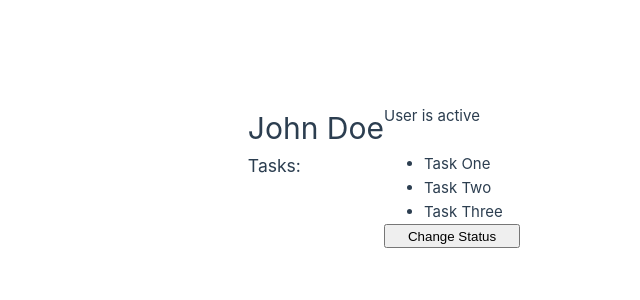
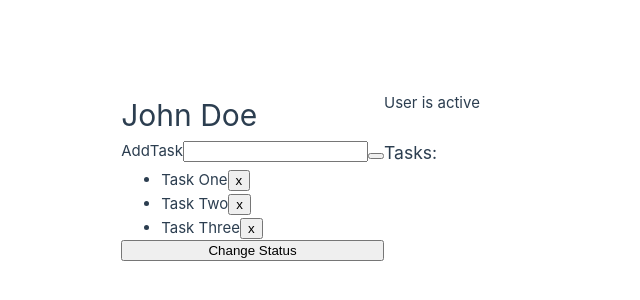
Before and after one commit to Katerina8888/vue-project-katerina, a Vue app: page / in a window 1280 px wide. Shown: the part 224-524 px from the top of the page, without its empty margins (256-896 px from the left). Built offline with nearby package versions, Linux system fonts and the light colour scheme; no server answers.

Commit message:
feat: implement task management with Composition API
- Add form for adding new tasks
- Implement dynamic task addition and deletion
- Fetch initial tasks from API on mount
- Migrate component logic to Composition API

```diff
--- a/src/App.vue
+++ b/src/App.vue
@@ -4,9 +4,17 @@
   <p v-else-if="status === 'pending'">User is pending</p>
   <p v-else>User is inactive</p>
 
+  <form @submit.prevent="addTask">
+    <label for="newTask">AddTask</label>
+    <input type="text" id="newTask" name="newTask" v-model="newTask" />
+    <button type="submit"></button>
+  </form>
   <h3>Tasks:</h3>
   <ul>
-    <li :key="task" v-for="task in tasks">{{ task }}</li>
+    <li :key="task" v-for="(task, index) in tasks">
+      <span>{{ task }}</span>
+      <button @click="deleteTask(index)">x</button>
+    </li>
   </ul>
 
   <br />
@@ -14,11 +22,13 @@
 </template>
 
 <script setup lang="ts">
-import { ref } from 'vue'
+import { onMounted, ref } from 'vue'
 
 const name = ref('John Doe')
 const status = ref('active')
 const tasks = ref(['Task One', 'Task Two', 'Task Three'])
+const newTask = ref('')
+
 const toggleStatus = () => {
   if (status.value === 'active') {
     status.value = 'pendign'
@@ -28,4 +38,25 @@ const toggleStatus = () => {
     status.value = 'active'
   }
 }
+
+const addTask = () => {
+  if (newTask.value.trim() !== '') {
+    tasks.value.push(newTask.value)
+    newTask.value = ''
+  }
+}
+
+const deleteTask = (index: number) => {
+  tasks.value.splice(index, 1)
+}
+
+onMounted(async () => {
+  try {
+    const response = await fetch('https://jsonplaceholder.typicode.com/todos/')
+    const data = await response.json()
+    tasks.value = data.map((task: any) => task.title)
+  } catch (error) {
+    console.error(error)
+  }
+})
 </script>
```
